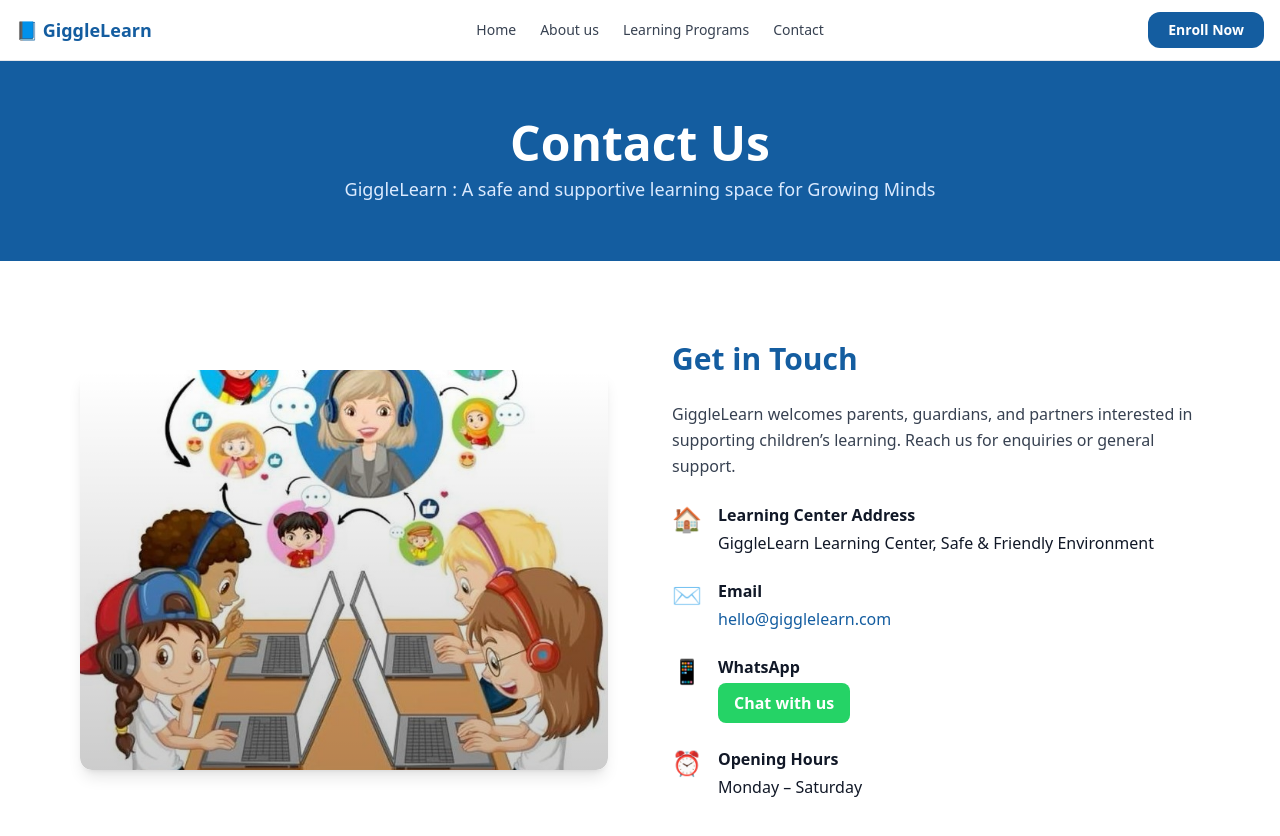
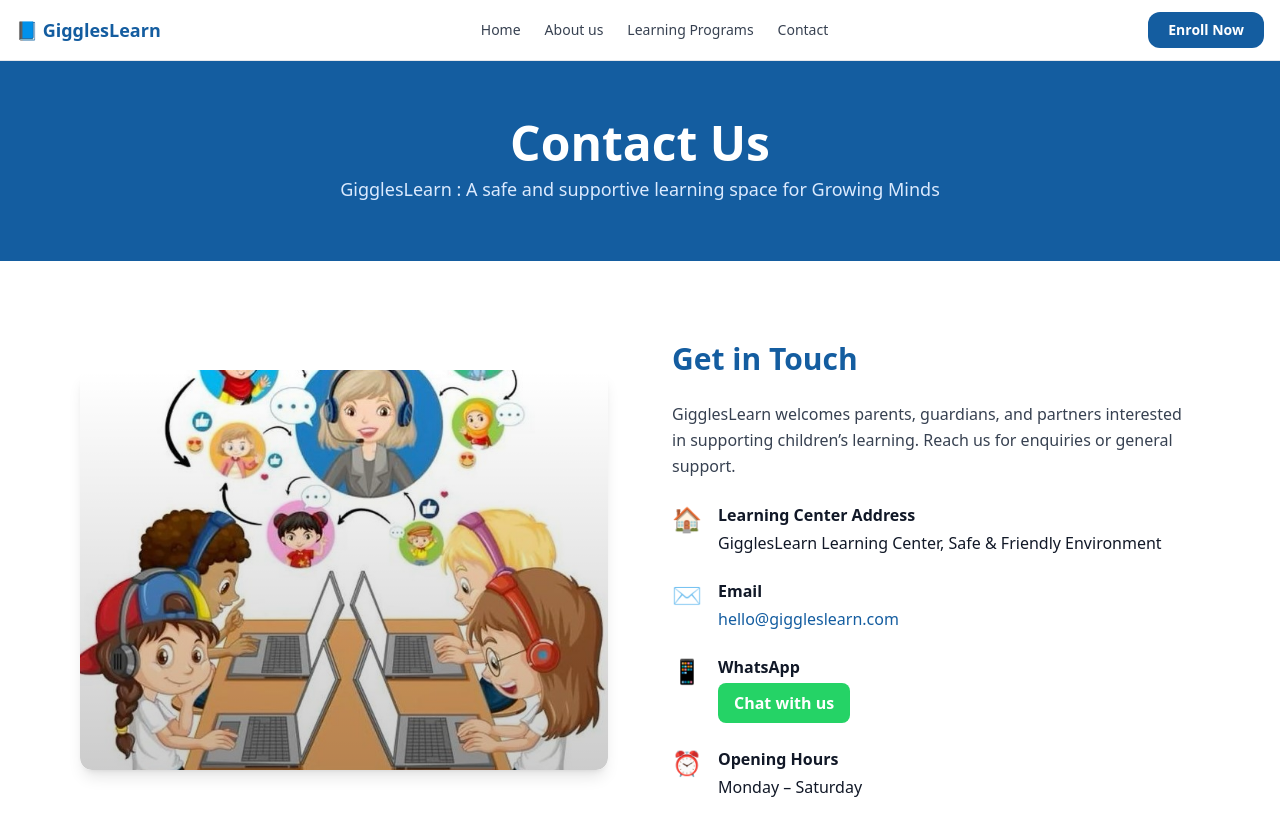
Before and after one commit to Zikam1/KidSmart, a Nuxt app: page /contact in a window 1280 px wide. Shown: the top 836 px of the page. Built offline with nearby package versions, Linux system fonts and the light colour scheme.

Commit message:
feat:changed the names from gigglelearn to gigglelearns

```diff
--- a/app/components/Navbar.vue
+++ b/app/components/Navbar.vue
@@ -4,7 +4,7 @@
 
       <!-- Logo / Brand -->
       <NuxtLink to="/" class="flex items-center gap-2 font-bold text-lg text-[#145DA0]">
-        📘 GiggleLearn
+        📘 GigglesLearn
       </NuxtLink>
 
       <!-- Desktop Menu -->
--- a/app/components/foot.vue
+++ b/app/components/foot.vue
@@ -7,10 +7,10 @@
           <!-- Left: Logo & Description -->
           <div class="space-y-6">
             <div class="flex items-center gap-3">
-              <span class="text-xl font-bold">GiggleLearn</span>
+              <span class="text-xl font-bold">GL</span>
             </div>
             <p class="text-gray-600 leading-relaxed">
-              GiggleLearn is a professional learning platform where children strengthen
+              GigglesLearn is a professional learning platform where children strengthen
               their <strong>English and Mathematics skills</strong> through guided lessons,
               structured activities, and consistent practice in a safe environment.
             </p>
@@ -56,8 +56,8 @@
             <ul class="space-y-4 text-gray-700">
               <li>
                 <span class="font-medium">Email:</span>
-                <a href="mailto:hello@gigglelearn.com" class="text-[#145DA0] hover:underline">
-                  hello@gigglelearn.com
+                <a href="mailto:hello@giggleslearn.com" class="text-[#145DA0] hover:underline">
+                  hello@giggleslearn.com
                 </a>
               </li>
               <li>
@@ -82,7 +82,7 @@
                  items-center text-gray-500 text-sm gap-4"
         >
           <p>
-            © {{ new Date().getFullYear() }} GiggleLearn.
+            © {{ new Date().getFullYear() }} GigglesLearn.
 
           </p>
           <div class="flex gap-4">
--- a/app/pages/about.vue
+++ b/app/pages/about.vue
@@ -4,10 +4,10 @@
     <!-- Hero Section -->
     <section class="bg-[#145DA0] text-white py-16 px-6 md:px-20 text-center">
       <h1 class="text-4xl md:text-5xl font-bold mb-4">
-        About GiggleLearn
+        About GigglesLearn
       </h1>
       <p class="text-lg md:text-xl max-w-2xl mx-auto">
-        GiggleLearn is a professional learning platform where children strengthen their
+        GigglesLearn is a professional learning platform where children strengthen their
         <strong>English and Mathematics skills</strong> through structured lessons, guided practice,
         and consistent support in a safe environment.
       </p>
@@ -77,7 +77,7 @@
           Our Story
         </h2>
         <p class="text-gray-700">
-          GiggleLearn was established to provide children with a professional and structured learning
+          GigglesLearn was established to provide children with a professional and structured learning
           environment focused on <strong>English and Mathematics mastery</strong>.
           Our approach emphasizes academic growth, confidence-building, and critical thinking through
           guided lessons and consistent practice.
--- a/app/pages/contact.vue
+++ b/app/pages/contact.vue
@@ -9,7 +9,7 @@
       Contact Us
     </h1>
     <p class="max-w-3xl text-lg text-blue-100 mx-auto">
-      GiggleLearn : A safe and supportive learning space for Growing Minds
+      GigglesLearn : A safe and supportive learning space for Growing Minds
     </p>
   </div>
 </header>
@@ -33,7 +33,7 @@
         <div class="space-y-6">
           <h2 class="text-3xl font-bold text-[#145DA0]">Get in Touch</h2>
           <p class="text-gray-700 leading-relaxed">
-            GiggleLearn welcomes parents, guardians, and partners interested in supporting children’s learning. Reach us for enquiries or general support.
+            GigglesLearn welcomes parents, guardians, and partners interested in supporting children’s learning. Reach us for enquiries or general support.
           </p>
 
           <div class="grid grid-cols-1 gap-6">
@@ -42,7 +42,7 @@
               <span class="text-[#145DA0] text-2xl">🏠</span>
               <div>
                 <h3 class="font-semibold mb-1">Learning Center Address</h3>
-                <p>GiggleLearn Learning Center, Safe & Friendly Environment</p>
+                <p>GigglesLearn Learning Center, Safe & Friendly Environment</p>
               </div>
             </div>
 
@@ -56,7 +56,7 @@
                     href="mailto:hello@gigglelearn.com"
                     class="text-[#145DA0] font-medium hover:underline"
                   >
-                    hello@gigglelearn.com
+                    hello@giggleslearn.com
                   </a>
                 </p>
               </div>
--- a/app/pages/dashboard.vue
+++ b/app/pages/dashboard.vue
@@ -128,7 +128,7 @@ const payWithPaystack = () => {
 
   const handler = window.PaystackPop.setup({
     key: 'pk_live_41d795c8630b685b20c4fc66b1e4dac801f8924b',
-    email: 'gigglelearnparent@example.com',
+    email: 'giggleslearnparent@example.com',
     amount: payment.value.amount * 100,
     currency: 'NGN',
     ref: 'GL-' + Math.floor(Math.random() * 1000000),
--- a/app/pages/enroll.vue
+++ b/app/pages/enroll.vue
@@ -8,7 +8,7 @@
           Learning Programmes & Enrolment
         </h1>
         <p class="max-w-3xl text-lg text-blue-100">
-          GiggleLearn – A fun and supportive learning space for growing minds
+          GigglesLearn – A fun and supportive learning space for growing minds
         </p>
       </div>
     </header>
@@ -22,7 +22,7 @@
         <!-- Left Content -->
         <div class="lg:w-1/2 space-y-6">
           <p class="text-gray-700 leading-relaxed">
-            Parents and guardians can enrol their children in GiggleLearn learning
+            Parents and guardians can enrol their children in GigglesLearn learning
             programmes designed to build confidence, creativity, and strong
             academic foundations through fun activities and guided lessons.
           </p>
@@ -54,7 +54,7 @@
               </p>
               <p class="text-sm text-gray-500 mb-2">Age: 4 – 12 years</p>
               <a
-                href="https://wa.me/2348104233630?text=I%20want%20to%20enroll%20my%20child%20in%20English%20at%20GiggleLearn."
+                href="https://wa.me/2348104233630?text=I%20want%20to%20enroll%20my%20child%20in%20English%20at%20GigglesLearn."
                 target="_blank"
                 class="bg-green-500 text-white w-full py-2 rounded-xl font-semibold hover:bg-green-600 transition inline-block text-center"
               >
@@ -70,7 +70,7 @@
               </p>
               <p class="text-sm text-gray-500 mb-2">Age: 6 – 12 years</p>
               <a
-                href="https://wa.me/2348104233630?text=I%20want%20to%20enroll%20my%20child%20in%20Computer%20IT%20at%20GiggleLearn."
+                href="https://wa.me/2348104233630?text=I%20want%20to%20enroll%20my%20child%20in%20Computer%20IT%20at%20GigglesLearn."
                 target="_blank"
                 class="bg-purple-500 text-white w-full py-2 rounded-xl font-semibold hover:bg-purple-600 transition inline-block text-center"
               >
--- a/app/pages/learning.vue
+++ b/app/pages/learning.vue
@@ -8,7 +8,7 @@
           Our Learning Programs
         </h2>
         <p class="mt-4 text-lg text-gray-600">
-          At GiggleLearn, we focus on building strong foundations through
+          At GigglesLearn, we focus on building strong foundations through
           simple lessons, caring guidance, and fun learning experiences.
           Our programs are designed for young minds to grow with confidence.
         </p>
```
